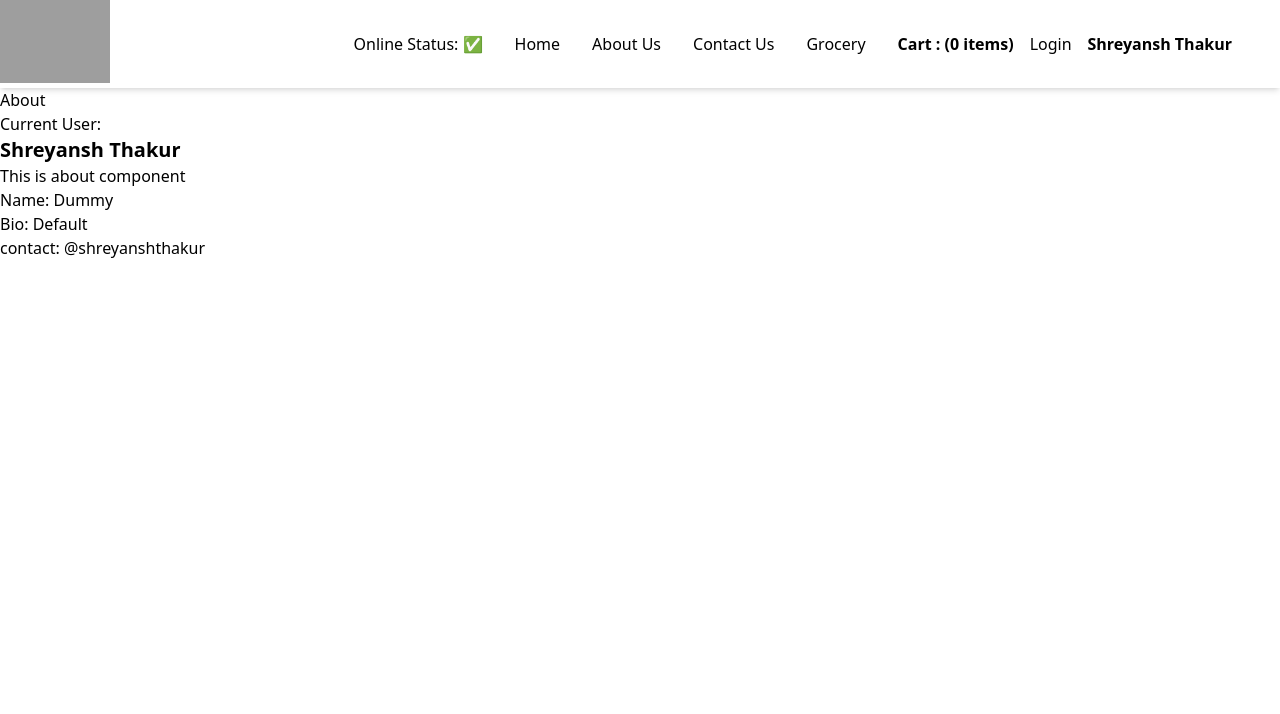
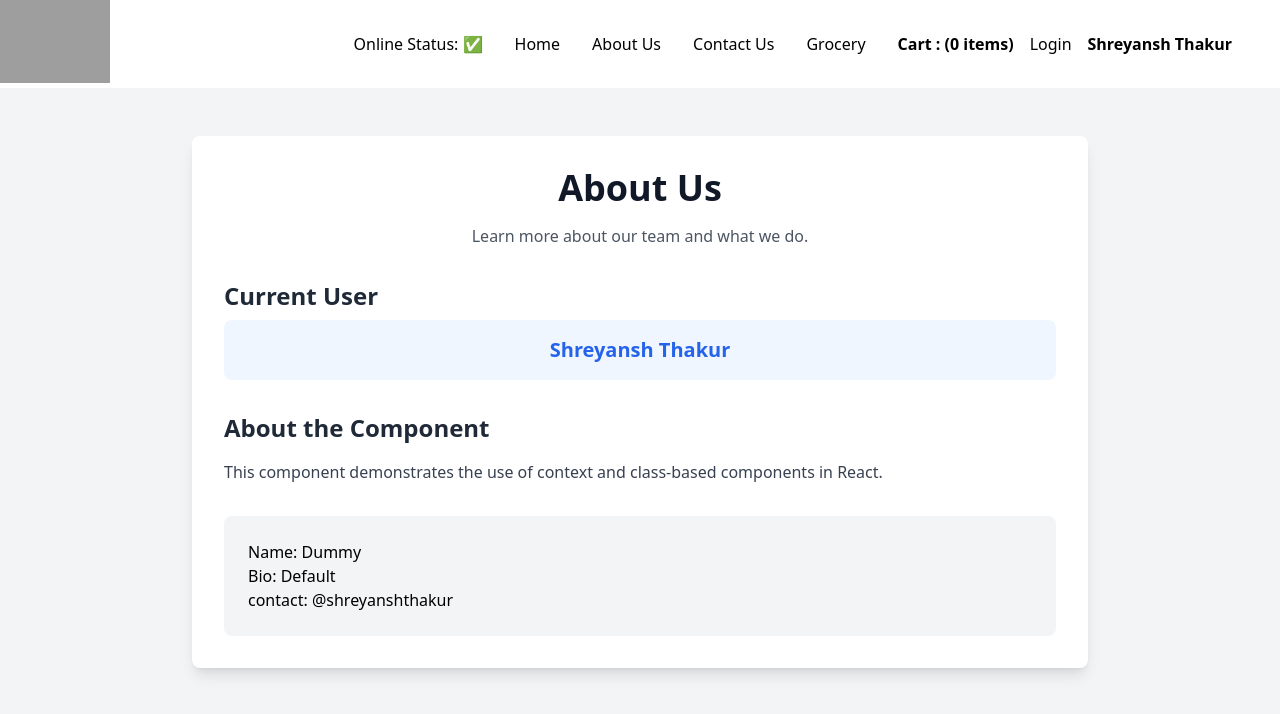
Before and after one commit to shreyanshthakur/NamasteReact, a React (Vite) app: page /about in a window 1280 px wide. Shown: the top 714 px of the page. Built offline with nearby package versions, Linux system fonts and the light colour scheme; no server answers; grey boxes are pictures that could not be loaded.

Commit message:
Fixed cuisine images, styled about page

```diff
--- a/src/components/About.js
+++ b/src/components/About.js
@@ -1,5 +1,4 @@
 import React from "react";
-import User from "./User";
 import UserClass from "./UserClass";
 import UserContext from "../utils/UserContext";
 
@@ -12,18 +11,41 @@ class About extends React.Component {
 
   render() {
     return (
-      <div>
-        <h1>About</h1>
-        <div>
-          Current User:
-          <UserContext.Consumer>
-            {({ loggedInUser }) => (
-              <h1 className="text-xl font-bold">{loggedInUser}</h1>
-            )}
-          </UserContext.Consumer>
+      <div className="bg-gray-100 min-h-screen py-12">
+        <div className="max-w-4xl mx-auto bg-white shadow-lg rounded-lg p-8">
+          <div className="text-center mb-8">
+            <h1 className="text-4xl font-extrabold text-gray-900">About Us</h1>
+            <p className="text-gray-600 mt-4">
+              Learn more about our team and what we do.
+            </p>
+          </div>
+          <div className="mb-8">
+            <h2 className="text-2xl font-semibold text-gray-800 mb-2">
+              Current User
+            </h2>
+            <UserContext.Consumer>
+              {({ loggedInUser }) => (
+                <div className="flex items-center justify-center bg-blue-50 p-4 rounded-lg">
+                  <h1 className="text-xl font-bold text-blue-600">
+                    {loggedInUser}
+                  </h1>
+                </div>
+              )}
+            </UserContext.Consumer>
+          </div>
+          <div className="mb-8">
+            <h2 className="text-2xl font-semibold text-gray-800 mb-4">
+              About the Component
+            </h2>
+            <p className="text-gray-700">
+              This component demonstrates the use of context and class-based
+              components in React.
+            </p>
+          </div>
+          <div className="bg-gray-100 p-6 rounded-lg">
+            <UserClass name="Shreyansh (Class)" />
+          </div>
         </div>
-        <h2>This is about component</h2>
-        <UserClass name="Shreyansh (Class)" />
       </div>
     );
   }
--- a/src/components/RestaurantCard.js
+++ b/src/components/RestaurantCard.js
@@ -7,18 +7,24 @@ const RestaurantCard = (props) => {
   return (
     <div
       data-testid="resCard"
-      className="m-4 p-4 w-[250px] bg-gray-100 rounded-xl hover:bg-gray-200"
+      className="m-4 p-4 w-[250px] bg-gray-100 rounded-xl hover:bg-gray-200 h-[400px] flex flex-col"
     >
       <img
-        className="rounded-lg"
+        className="rounded-lg h-40 object-cover"
         alt="res-logo"
         src={CDN_URL + cloudinaryImageId}
       />
-      <h3 className="font-bold py-4">{name}</h3>
-      <h4>{cuisines.join(", ")}</h4>
-      <h4>{avgRating}⭐</h4>
-      <h4>{costForTwo}</h4>
-      <h4>Delivery in {sla.deliveryTime} min</h4>
+      <div className="flex flex-col justify-between flex-grow">
+        <div>
+          <h3 className="font-bold py-2">{name}</h3>
+          <h4 className="text-gray-600">{cuisines.join(", ")}</h4>
+        </div>
+        <div className="mt-2">
+          <h4 className="text-yellow-600">{avgRating}⭐</h4>
+          <h4 className="text-gray-600">{costForTwo}</h4>
+          <h4 className="text-gray-600">Delivery in {sla.deliveryTime} min</h4>
+        </div>
+      </div>
     </div>
   );
 };
--- a/src/utils/constants.js
+++ b/src/utils/constants.js
@@ -1,5 +1,5 @@
 export const CDN_URL =
-  "https://res.cloudinary.com/swiggy/image/upload/fl_lossy,f_auto,q_auto,w_508,h_320,c_fill/";
+  "https://media-assets.swiggy.com/swiggy/image/upload/fl_lossy,f_auto,q_auto,w_660/";
 
 export const LOGO_URL =
   "https://png.pngtree.com/png-clipart/20230106/original/pngtree-simple-and-modern-food-logo-vector-design-png-image_8876455.png";
```
